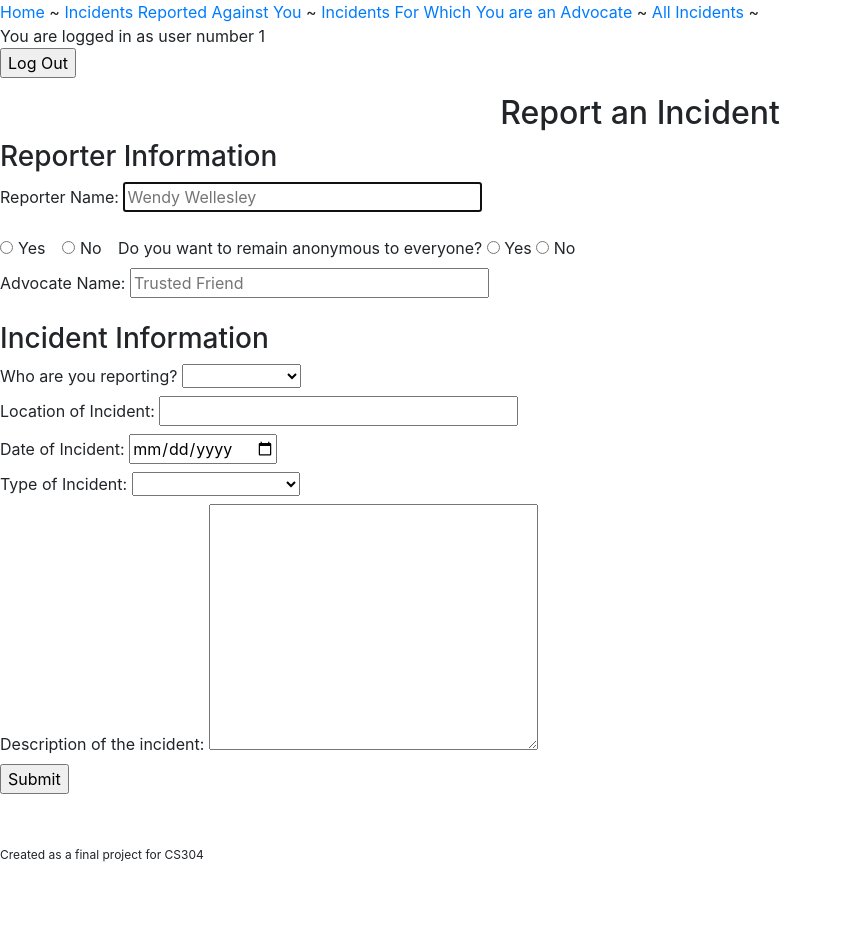
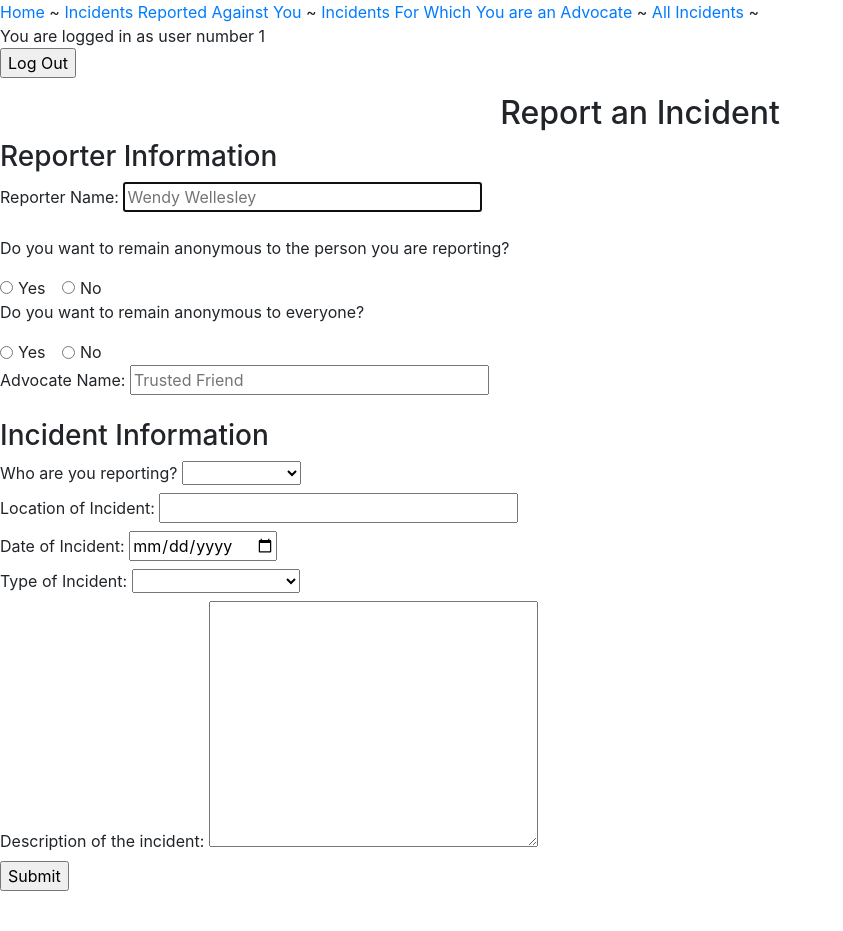
Before and after one commit to wellesley-cs304-sp19/semester-project-incidentreporter, a Flask app: page /incidentReport in a window 1280 px wide. Shown: the top 931 px of the page, without its empty margins (0-843 px from the left). Before the commit the page ends 862 px from the top, so only its background shows below. Run offline with Flask 2, Linux system fonts and the light colour scheme; the visitor is signed in with stand-in values (Sample User, id 1); tables that the repository leaves empty hold one stand-in row (values such as "Sample post"); some libraries are stand-ins or nearby versions.

Commit message:
form css

```diff
--- a/templates/incidentReport.html
+++ b/templates/incidentReport.html
@@ -18,28 +18,26 @@
     </label>
     </div>
 
-
-    <div class="form-check form-check-inline">
-  <input class="form-check-input" type="radio" name="anon-r" id="inlineRadio1" value="1">
-  <label class="form-check-label" for="anon-r">Yes</label>
+<p id="anon1"> Do you want to remain anonymous to the person you are reporting?</p>
+<div class="form-check form-check-inline">
+    <input class="form-check-input" type="radio" name="anon-r" id="inlineRadio1" value="1">
+    <label class="form-check-label" for="anon-r">Yes</label>
 </div>
 <div class="form-check form-check-inline">
-  <input class="form-check-input" type="radio" name="anon-r" id="inlineRadio2" value="0">
-  <label class="form-check-label" for="anon-r">No</label>
+    <input class="form-check-input" type="radio" name="anon-r" id="inlineRadio2" value="0">
+    <label class="form-check-label" for="anon-r">No</label>
 </div>
 
+<p id="anon2"> Do you want to remain anonymous to everyone?</p>
+<div class="form-check form-check-inline">
+    <input class="form-check-input" type="radio" name="anon-all" id="inlineRadio1" value="1">
+    <label class="form-check-label" for="anon-r">Yes</label>
+</div>
+<div class="form-check form-check-inline">
+    <input class="form-check-input" type="radio" name="anon-all" id="inlineRadio2" value="0">
+    <label class="form-check-label" for="anon-r">No</label>
+</div>
 
-
-
-    <label> Do you want to remain anonymous to everyone?
-       <input type="radio" name="anon-all" value="1">
-       <span class="radio-body">Yes</span>
-    </label>
-    <label>
-       <input type="radio" name="anon-all" value="0">
-       <span class="radio-body">No</span>
-    </label>
-    </div>
 
     <div class="form-group">
     <label for="advocate"> Advocate Name:
```
